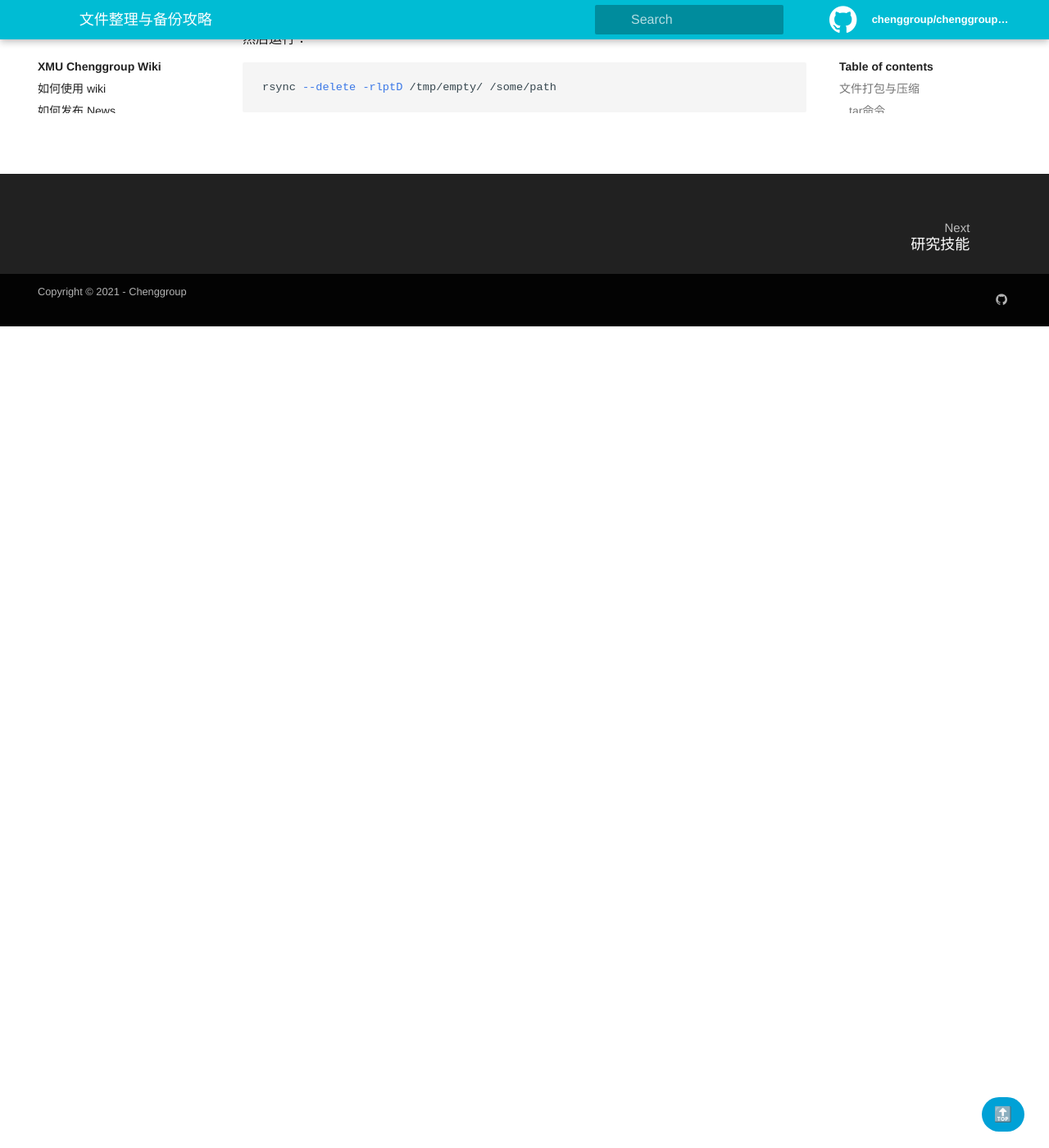
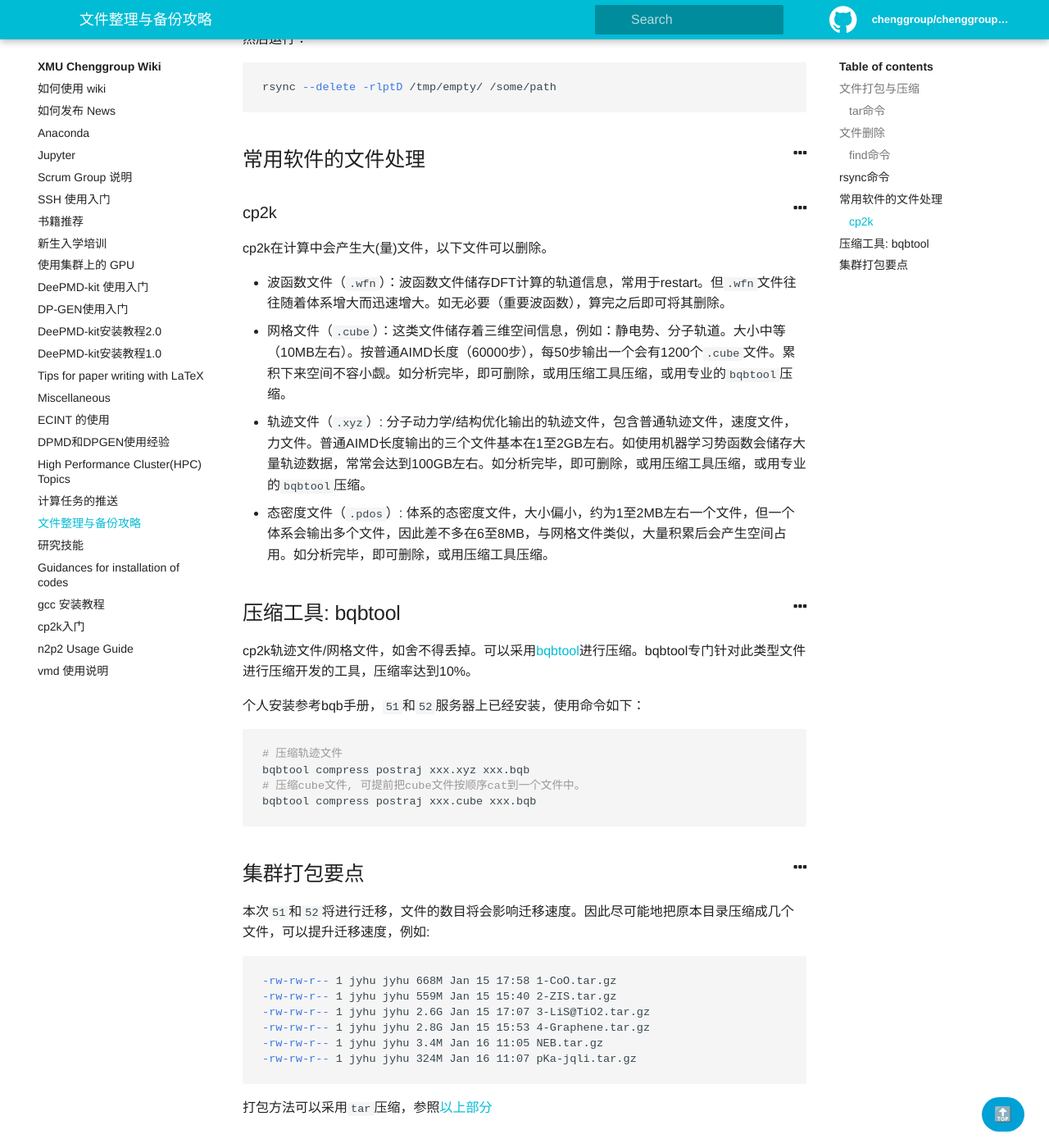
Before and after one commit to chenggroup/chenggroup.github.io, a Jekyll site: the page built from _wiki/pack_backup.md, in a window 1280 px wide and 1400 px high, scrolled down 2233 px. Shown: the whole window at 82% size. Built offline with Jekyll 4.4.1, drawn with Linux system fonts in a browser that asks for light colours; before the commit the page ends 2631 px from its top, so only the background shows below that.

Commit message:
add packing instruction

````diff
--- a/_wiki/pack_backup.md
+++ b/_wiki/pack_backup.md
@@ -87,3 +87,46 @@ mkdir /tmp/empty
  ```bash
 rsync --delete -rlptD /tmp/empty/ /some/path
  ```
+
+
+
+## 常用软件的文件处理
+
+### cp2k
+
+cp2k在计算中会产生大(量)文件，以下文件可以删除。
+
+- 波函数文件（`.wfn`）：波函数文件储存DFT计算的轨道信息，常用于restart。但`.wfn`文件往往随着体系增大而迅速增大。如无必要（重要波函数），算完之后即可将其删除。
+- 网格文件（`.cube`）：这类文件储存着三维空间信息，例如：静电势、分子轨道。大小中等（10MB左右）。按普通AIMD长度（60000步），每50步输出一个会有1200个`.cube`文件。累积下来空间不容小觑。如分析完毕，即可删除，或用压缩工具压缩，或用专业的`bqbtool`压缩。
+- 轨迹文件（`.xyz`）: 分子动力学/结构优化输出的轨迹文件，包含普通轨迹文件，速度文件，力文件。普通AIMD长度输出的三个文件基本在1至2GB左右。如使用机器学习势函数会储存大量轨迹数据，常常会达到100GB左右。如分析完毕，即可删除，或用压缩工具压缩，或用专业的`bqbtool`压缩。
+- 态密度文件（`.pdos`）: 体系的态密度文件，大小偏小，约为1至2MB左右一个文件，但一个体系会输出多个文件，因此差不多在6至8MB，与网格文件类似，大量积累后会产生空间占用。如分析完毕，即可删除，或用压缩工具压缩。
+
+
+
+## 压缩工具: bqbtool
+
+cp2k轨迹文件/网格文件，如舍不得丢掉。可以采用[bqbtool](https://brehm-research.de/bqb.php)进行压缩。bqbtool专门针对此类型文件进行压缩开发的工具，压缩率达到10%。
+
+个人安装参考bqb手册，`51`和`52`服务器上已经安装，使用命令如下：
+
+```bash
+# 压缩轨迹文件
+bqbtool compress postraj xxx.xyz xxx.bqb
+# 压缩cube文件, 可提前把cube文件按顺序cat到一个文件中。
+bqbtool compress postraj xxx.cube xxx.bqb
+```
+
+## 集群打包要点
+
+本次`51`和`52`将进行迁移，文件的数目将会影响迁移速度。因此尽可能地把原本目录压缩成几个文件，可以提升迁移速度，例如:
+
+```bash
+-rw-rw-r-- 1 jyhu jyhu 668M Jan 15 17:58 1-CoO.tar.gz
+-rw-rw-r-- 1 jyhu jyhu 559M Jan 15 15:40 2-ZIS.tar.gz
+-rw-rw-r-- 1 jyhu jyhu 2.6G Jan 15 17:07 3-LiS@TiO2.tar.gz
+-rw-rw-r-- 1 jyhu jyhu 2.8G Jan 15 15:53 4-Graphene.tar.gz
+-rw-rw-r-- 1 jyhu jyhu 3.4M Jan 16 11:05 NEB.tar.gz
+-rw-rw-r-- 1 jyhu jyhu 324M Jan 16 11:07 pKa-jqli.tar.gz
+```
+
+打包方法可以采用`tar`压缩，参照[以上部分](#文件打包与压缩)
````
Also changed, not shown: other parts of _wiki/pack_backup.md (+1 -1 lines).
